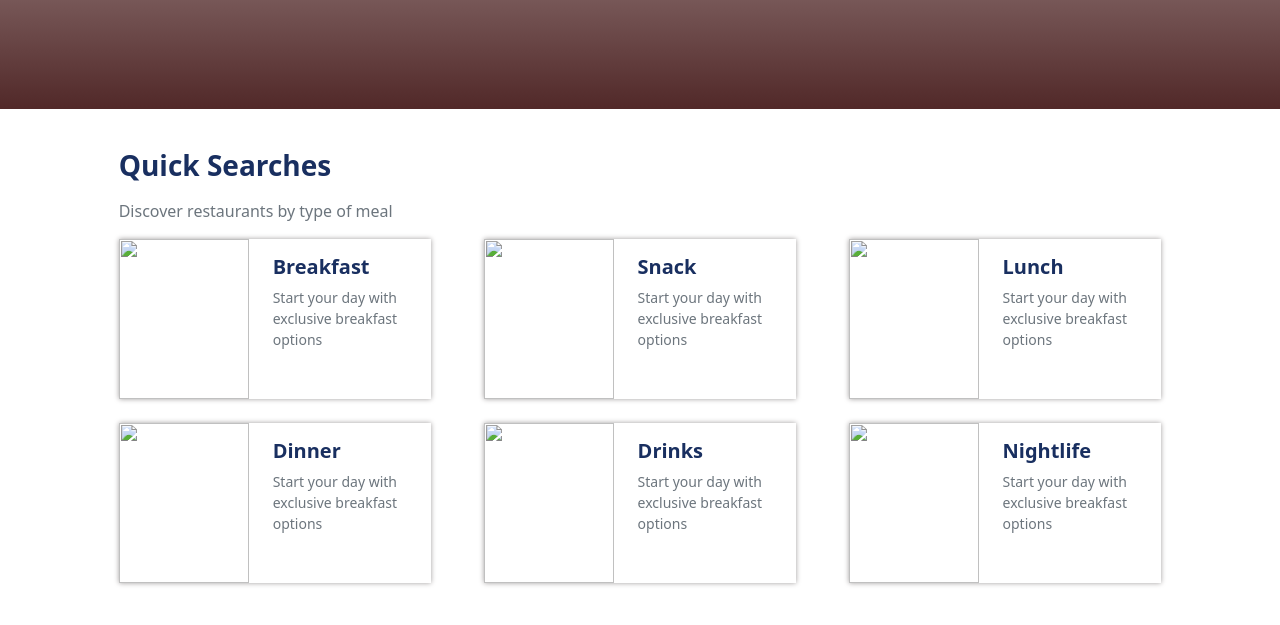
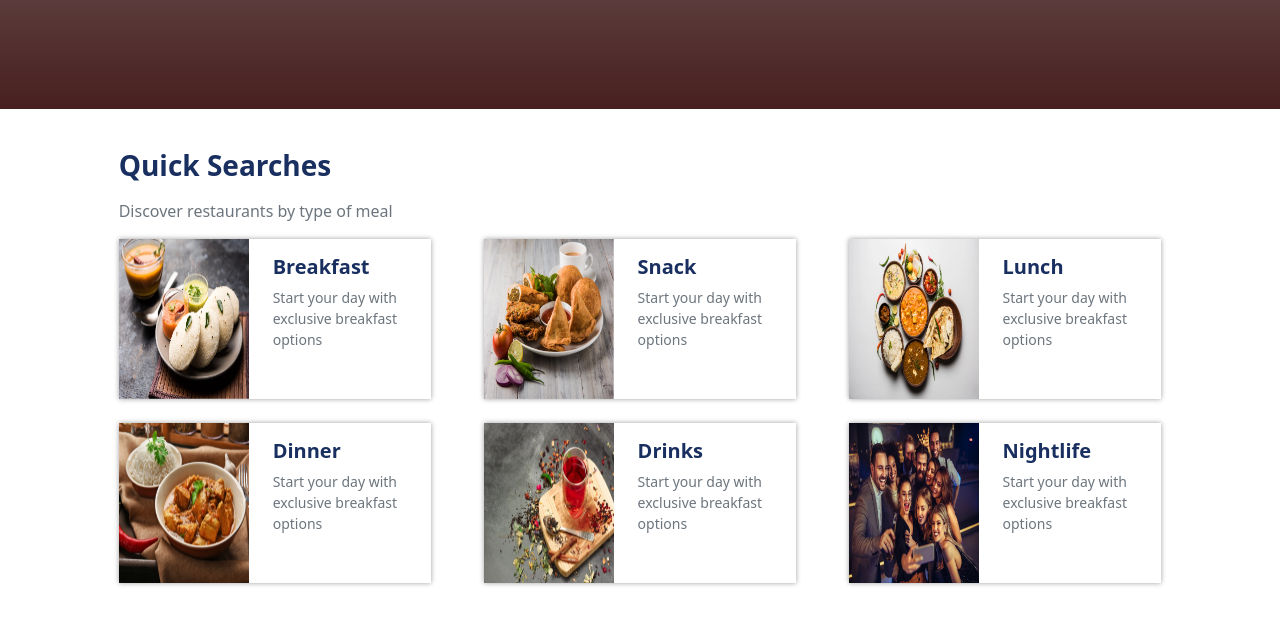
Before and after one commit to abdullah153621/Assignment2, a plain HTML site: page index.html in a window 1280 px wide. Shown: the part 415-1040 px from the top of the page. Drawn offline with Linux system fonts and the light colour scheme; the site is published under a folder, as on GitHub Pages, so addresses that start at the root find nothing.

Commit message:
Assignment2

```diff
--- a/index.html
+++ b/index.html
@@ -35,7 +35,7 @@
         <section class="d-lg-flex flex-lg-wrap justify-content-lg-between d-lg-block d-none pb-lg-5">
             <article class="sec4-art d-lg-flex justify-content-lg-between">
                 <div class="img-div">
-                    <img class="image" src="/images/img1.png" alt="">
+                    <img class="image" src="./images/img1.png" alt="">
                 </div>
                 <div class="px-lg-4 py-lg-3">
                     <h5 class="color-text fw-bold">Breakfast</h5>
@@ -44,7 +44,7 @@
             </article>
             <article class="sec4-art d-lg-flex justify-content-lg-between">
                 <div class="img-div">
-                    <img class="image" src="/images/img3.png" alt="">
+                    <img class="image" src="./images/img3.png" alt="">
                 </div>
                 <div class="px-lg-4 py-lg-3">
                     <h5 class="color-text fw-bold">Snack</h5>
@@ -53,7 +53,7 @@
             </article>
             <article class="sec4-art d-lg-flex justify-content-lg-between">
                 <div class="img-div">
-                    <img class="image" src="/images/img2.png" alt="">
+                    <img class="image" src="./images/img2.png" alt="">
                 </div>
                 <div class="px-lg-4 py-lg-3">
                     <h5 class="color-text fw-bold">Lunch</h5>
@@ -62,7 +62,7 @@
             </article>
             <article class="sec4-art d-lg-flex justify-content-lg-between mt-lg-4">
                 <div class="img-div">
-                    <img class="image" src="/images/img4.png" alt="">
+                    <img class="image" src="./images/img4.png" alt="">
                 </div>
                 <div class="px-lg-4 py-lg-3">
                     <h5 class="color-text fw-bold">Dinner</h5>
@@ -71,7 +71,7 @@
             </article>
             <article class="sec4-art d-lg-flex justify-content-lg-between mt-lg-4">
                 <div class="img-div">
-                    <img class="image" src="/images/img5.png" alt="">
+                    <img class="image" src="./images/img5.png" alt="">
                 </div>
                 <div class="px-lg-4 py-lg-3">
                     <h5 class="color-text fw-bold">Drinks</h5>
@@ -80,7 +80,7 @@
             </article>
             <article class="sec4-art d-lg-flex justify-content-lg-between mt-lg-4">
                 <div class="img-div">
-                    <img class="image" src="/images/img6.png" alt="">
+                    <img class="image" src="./images/img6.png" alt="">
                 </div>
                 <div class="px-lg-4 py-lg-3">
                     <h5 class="color-text fw-bold">Nightlife</h5>
@@ -92,7 +92,7 @@
         <section class="d-flex flex-wrap justify-content-between d-lg-none pb-4">
             <article class="sec4-sm-art shadow d-flex mt-3">
                 <div class="img-div">
-                    <img class="image" src="/images/img1.png" alt="">
+                    <img class="image" src="./images/img1.png" alt="">
                 </div>
                 <div class="px-4 py-3">
                     <h5 class="color-text fw-bold">Breakfast</h5>
@@ -101,7 +101,7 @@
             </article>
             <article class="sec4-sm-art shadow d-flex mt-3">
                 <div class="img-div">
-                    <img class="image" src="/images/img3.png" alt="">
+                    <img class="image" src="./images/img3.png" alt="">
                 </div>
                 <div class="px-4 py-3">
                     <h5 class="color-text fw-bold">Snack</h5>
@@ -110,7 +110,7 @@
             </article>
             <article class="sec4-sm-art shadow d-flex mt-3">
                 <div class="img-div">
-                    <img class="image" src="/images/img2.png" alt="">
+                    <img class="image" src="./images/img2.png" alt="">
                 </div>
                 <div class="px-4 py-3">
                     <h5 class="color-text fw-bold">Lunch</h5>
@@ -119,7 +119,7 @@
             </article>
             <article class="sec4-sm-art shadow d-flex mt-3">
                 <div class="img-div">
-                    <img class="image" src="/images/img4.png" alt="">
+                    <img class="image" src="./images/img4.png" alt="">
                 </div>
                 <div class="px-4 py-3">
                     <h5 class="color-text fw-bold">Dinner</h5>
@@ -128,7 +128,7 @@
             </article>
             <article class="sec4-sm-art shadow d-flex mt-3">
                 <div class="img-div">
-                    <img class="image" src="/images/img5.png" alt="">
+                    <img class="image" src="./images/img5.png" alt="">
                 </div>
                 <div class="px-4 py-3">
                     <h5 class="color-text fw-bold">Drinks</h5>
@@ -137,7 +137,7 @@
             </article>
             <article class="sec4-sm-art shadow d-flex mt-3">
                 <div class="img-div">
-                    <img class="image" src="/images/img6.png" alt="">
+                    <img class="image" src="./images/img6.png" alt="">
                 </div>
                 <div class="px-4 py-3">
                     <h5 class="color-text fw-bold">Nightlife</h5>
--- a/style.css
+++ b/style.css
@@ -5,7 +5,7 @@
 .section2{
    width: 100%;
    height: 500px;
-   background-image:linear-gradient(transparent, rgba(63, 18, 18, 0.904)),url(/images/shutterstock_348320018.png);
+   background-image:linear-gradient(transparent, rgba(63, 18, 18, 0.904)),url(./images/shutterstock_348320018.png);
    background-position: center;
 }
 .logo{
```
